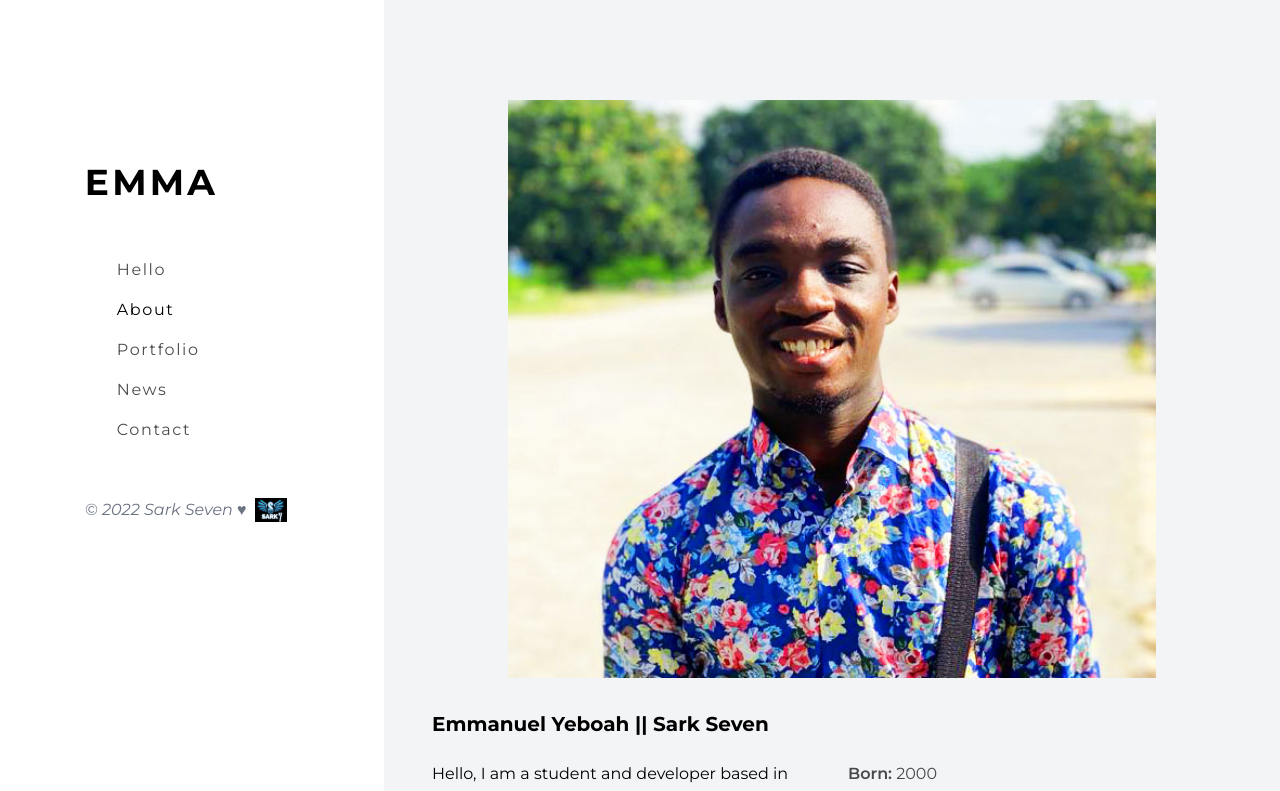
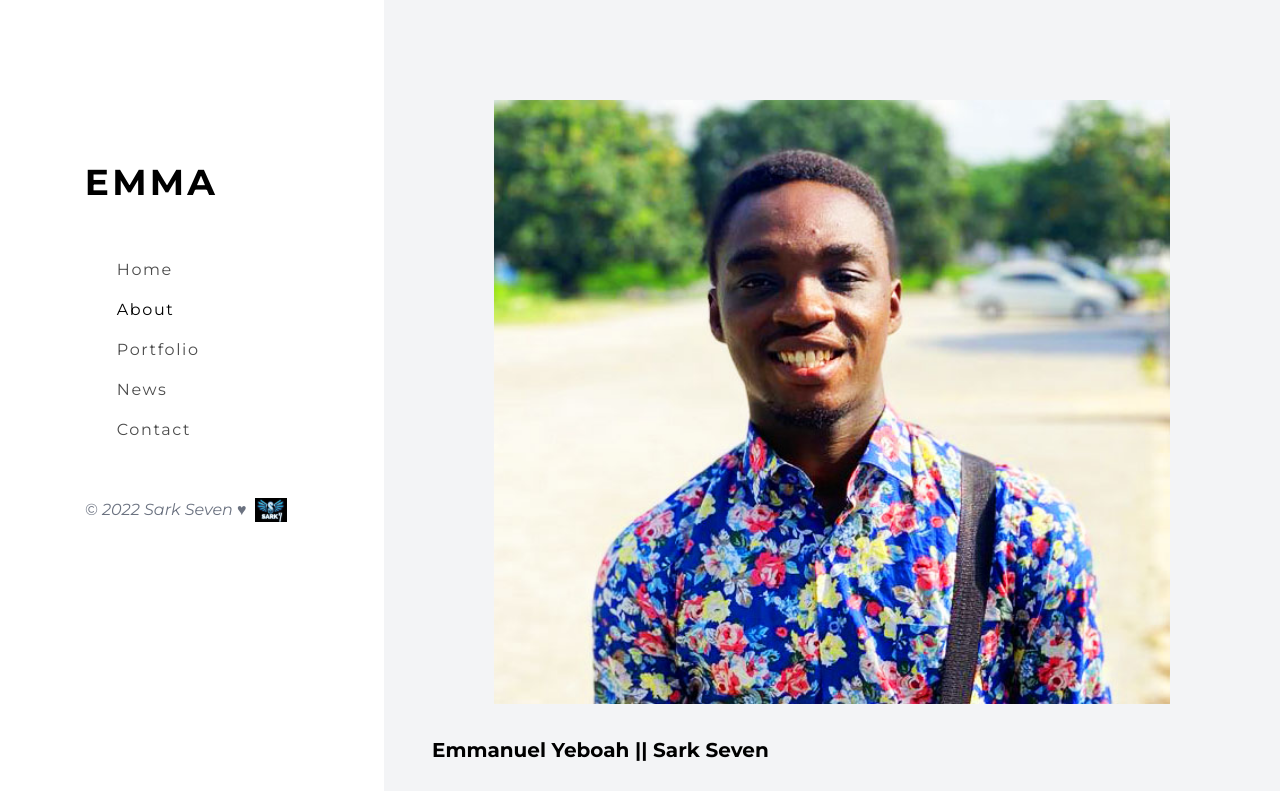
Before and after one commit to IchaCoder/portfolio-react, a React (Vite) app: page /about in a window 1280 px wide. Shown: the top 791 px of the page. Built offline with nearby package versions, Linux system fonts and the light colour scheme; some icons are missing.

Commit message:
modified css

```diff
--- a/src/Pages/about/About.jsx
+++ b/src/Pages/about/About.jsx
@@ -9,7 +9,7 @@ const About = () => {
 		<div className="main md:flex-1 mb-20">
 			<img
 				src={mypic}
-				alt="myPicture"
+				alt="Emmanuel Yeboah"
 				className="about_img pt-32 md:pt-0 lg:p-0 "
 			/>
 			<h2 className="font-bold text-xl pl-5 md:pl-12 pt-8">
@@ -18,9 +18,9 @@ const About = () => {
 			<section className="grid md:grid-cols-2 p-5 md:p-12 md:pt-5 md:gap-8 gap-16 leading-loose">
 				<div className="">
 					<p>
-						Hello, I am a student and developer based in Ghana.With the grit and
-						determination to make the web a better place, I make websites for
-						fun. Happy to collaborate on a project with anyone.
+						Hello, I am a student and developer based in Ghana. With the grit
+						and determination to make the web a better place, I make websites
+						for fun. Happy to collaborate on a project with anyone.
 					</p>
 					<button
 						className="bg-black text-white p-2 md:p-4 px-8 mt-10 hover:tracking-widest"
--- a/src/Pages/home/Home.jsx
+++ b/src/Pages/home/Home.jsx
@@ -12,7 +12,7 @@ const Home = () => {
 	return (
 		<div className="main lg:grid grid-cols-2 place-items-center ">
 			<div className="grid place-items-center pt-40 lg:pt-0">
-				<img src={image} alt="my_pic" className="my_image md:w-3/5" />
+				<img src={image} alt="Emmanuel Yeboah" className="my_image md:w-3/5" />
 			</div>
 			<div className="p-4 m-4 text-center lg:text-left lg:mr-20 lg:pt-28">
 				<h1 className="font-bold text-4xl md:text-5xl mb-6 uppercase">
--- a/src/component/nav/NavList.jsx
+++ b/src/component/nav/NavList.jsx
@@ -17,7 +17,7 @@ const NavList = () => {
 					to="/"
 					className={`({ isActive }) => (isActive ? "active" : "") ml-3 pr-4 capitalize`}
 				>
-					hello
+					home
 				</NavLink>
 			</div>
 			<div className="flex p-2">
```
